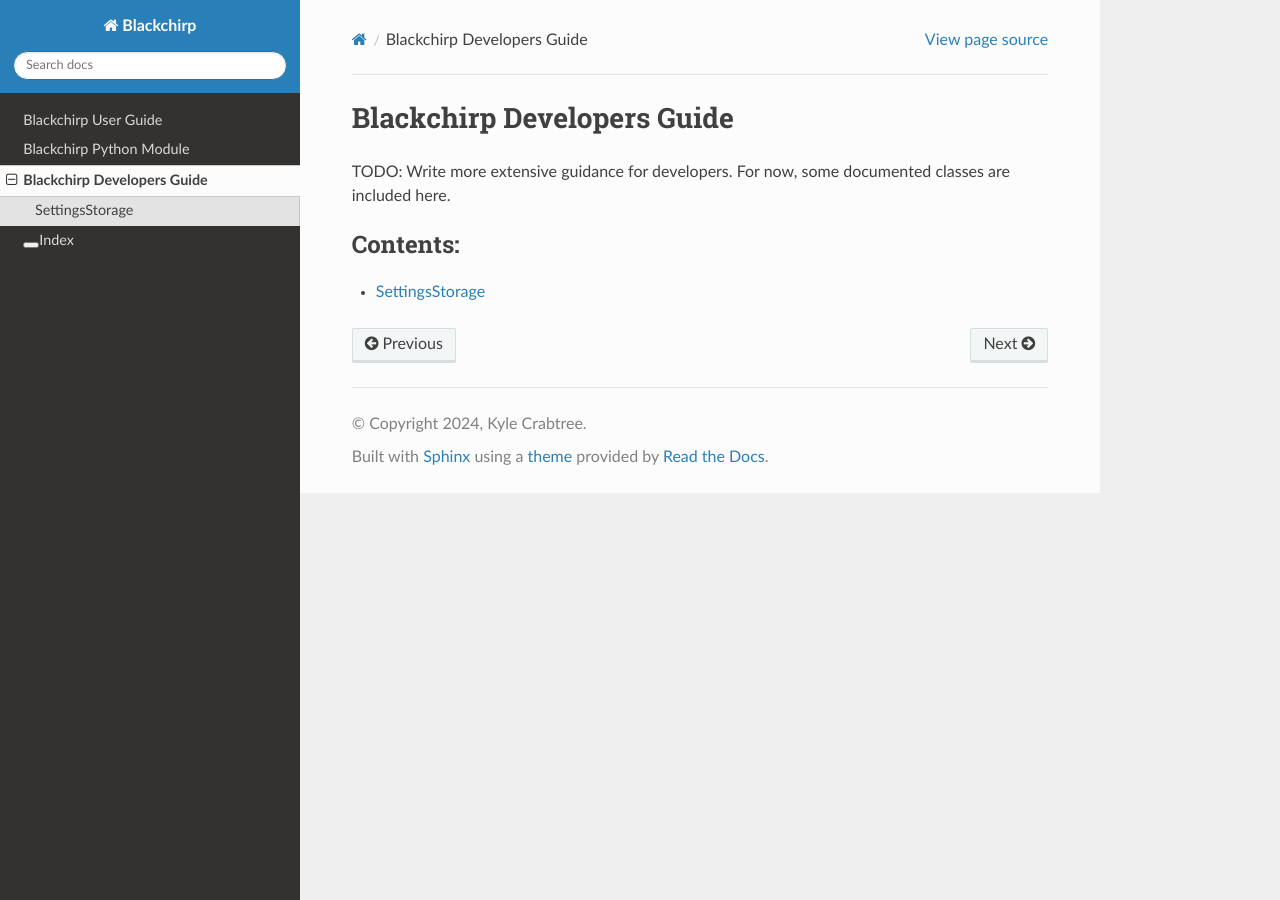
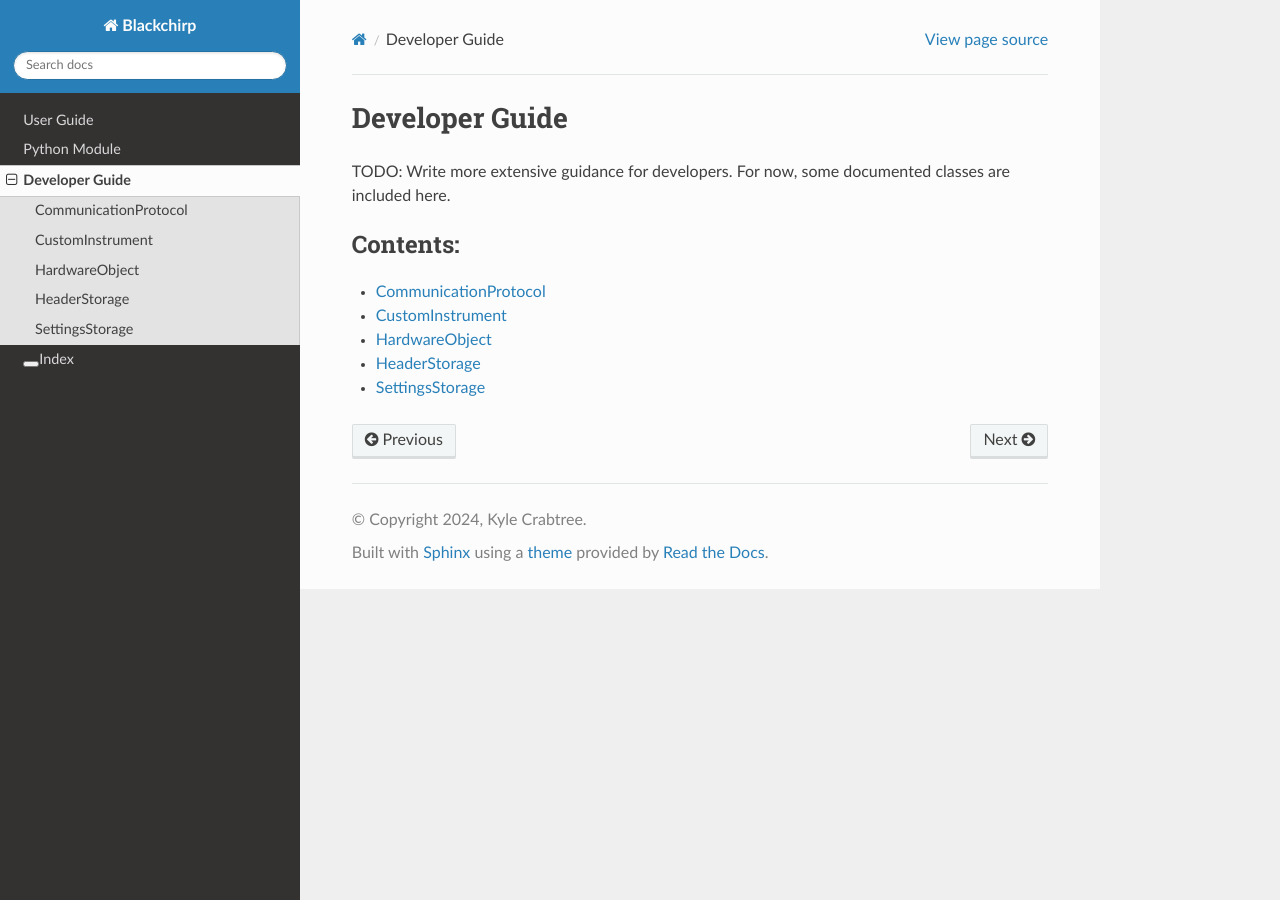
Before and after one commit to kncrabtree/blackchirp, a Sphinx documentation site: the page built from doc/source/classes.rst, in a window 1280 px wide. Built offline with Sphinx 7.4.7 and the Read the Docs theme 2.0.0, drawn with Linux system fonts in a browser that asks for light colours.

Commit message:
Documentation updates: Developer guide

```diff
--- a/doc/source/classes.rst
+++ b/doc/source/classes.rst
@@ -1,5 +1,5 @@
-Blackchirp Developers Guide
-===========================
+Developer Guide
+===============
 
 TODO: Write more extensive guidance for developers. For now, some documented classes are included here.
 
--- /dev/null
+++ b/doc/source/classes/communicationprotocol.rst
@@ -0,0 +1,5 @@
+CommunicationProtocol
+=====================
+
+.. highlight:: cpp
+.. doxygenfile:: communicationprotocol.h
--- /dev/null
+++ b/doc/source/classes/custominstrument.rst
@@ -0,0 +1,5 @@
+CustomInstrument
+================
+
+.. highlight:: cpp
+.. doxygenfile:: custominstrument.h
--- /dev/null
+++ b/doc/source/classes/hardwareobject.rst
@@ -0,0 +1,5 @@
+HardwareObject
+==============
+
+.. highlight:: cpp
+.. doxygenfile:: hardwareobject.h
--- /dev/null
+++ b/doc/source/classes/headerstorage.rst
@@ -0,0 +1,5 @@
+HeaderStorage
+=============
+
+.. highlight:: cpp
+.. doxygenfile:: headerstorage.h
--- a/doc/source/classes/settingsstorage.rst
+++ b/doc/source/classes/settingsstorage.rst
@@ -1,5 +1,7 @@
 SettingsStorage
 ===============
 
+.. Test :cpp:func:`SettingsStorage::get()`.
+
 .. highlight:: cpp
-.. doxygenclass:: SettingsStorage
+.. doxygenfile:: settingsstorage.h
--- a/doc/source/conf.py
+++ b/doc/source/conf.py
@@ -64,3 +64,4 @@
 breathe_projects = { 'Blackchirp' : 'xml' }
 breathe_default_project='Blackchirp'
 breathe_default_members=('members','protected-members','private-members','undoc-members')
+breathe_show_include=False
--- a/doc/source/python.rst
+++ b/doc/source/python.rst
@@ -1,5 +1,5 @@
-Blackchirp Python Module
-------------------------
+Python Module
+-------------
 
 .. automodule:: blackchirp
 
--- a/doc/source/user_guide.rst
+++ b/doc/source/user_guide.rst
@@ -1,5 +1,5 @@
-Blackchirp User Guide
-=====================
+User Guide
+==========
 
 .. toctree::
    :caption: Contents:
--- a/doc/source/user_guide/data_storage.rst
+++ b/doc/source/user_guide/data_storage.rst
@@ -34,7 +34,7 @@
 
 and experiment 480 would be stored in::
 
-  experiments/0/0/400
+  experiments/0/0/480
 
 Each experiment is associated with several CSV files that contain information about aspects of the experiment.
 
```
Also changed, not shown: 7 other files.
